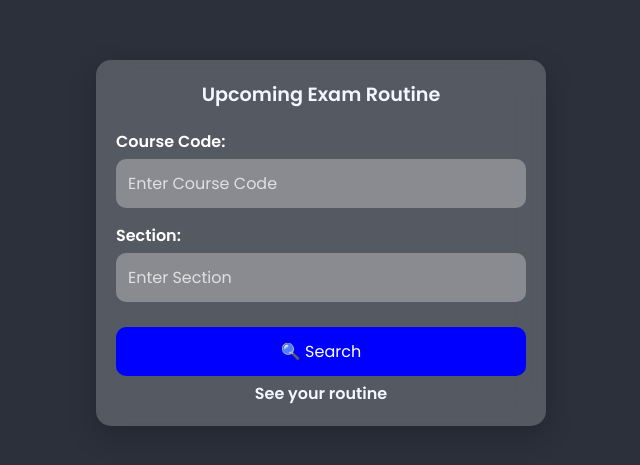
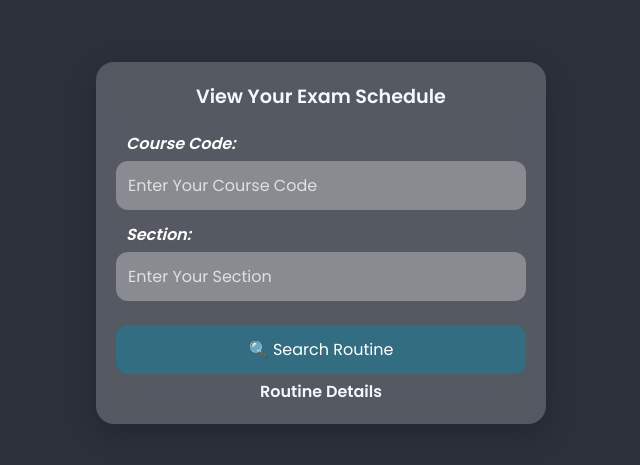
Before and after one commit to touhid404/Exam-Routine-Viewer, a plain HTML site: page index.html in a window 1280 px wide. Shown: the part 157-622 px from the top of the page, without its empty margins (319-959 px from the left). Drawn offline with Linux system fonts and the light colour scheme.

Commit message:
all complete

```diff
--- a/Styles/style.css
+++ b/Styles/style.css
@@ -9,13 +9,13 @@
 }
 
 body {
-    background: linear-gradient(135deg, #007bff, #00c6ff);
+
     background: #2B303B;
     display: flex;
     justify-content: center;
     align-items: center;
     min-height: 100vh;
-    padding: 20px;
+    padding: 5px;
 }
 
 /* Glassmorphism container */
@@ -24,7 +24,7 @@ body {
     backdrop-filter: blur(15px);
     -webkit-backdrop-filter: blur(15px);
     padding: 20px;
-    border-radius: 15px;
+    border-radius: 18px;
     box-shadow: 0 10px 30px rgba(0, 0, 0, 0.2);
     width: 90%;
     max-width: 450px;
@@ -46,22 +46,24 @@ h2 {
 
 /* Input fields */
 .input-group {
-    margin-bottom: 15px;
+    margin-bottom: 12px;
     text-align: left;
 }
 
 label {
     font-weight: 600;
+    font-style: italic;
     display: block;
     margin-bottom: 5px;
     color: #fff;
+    margin-left: 10px;
 }
 
 input {
     width: 100%;
     padding: 12px;
     border: none;
-    border-radius: 10px;
+    border-radius: 12px;
     font-size: 1em;
     background: rgba(255, 255, 255, 0.3);
     color: #fff;
@@ -78,20 +80,20 @@ input:focus {
 
 /* Search button */
 .search-btn {
-    margin-top: 10px;
+    margin-top: 12px;
     width: 100%;
     padding: 12px;
-    background: blue;
+    background: #336D82;
     color: white;
     border: none;
-    border-radius: 10px;
+    border-radius: 12px;
     font-size: 1em;
     cursor: pointer;
     transition: 0.3s;
 }
 
 .search-btn:hover {
-    background: blueviolet;
+    background:#2B303B;
     transform: scale(1.05);
 }
 
@@ -105,8 +107,8 @@ h3{
     background: rgba(255, 255, 255, 0.15);
     backdrop-filter: blur(20px);
     -webkit-backdrop-filter: blur(20px);
-    padding: 15px;
-    margin-top: 20px;
+    padding: 8px;
+    margin-top: 15px;
     border-radius: 15px;
     box-shadow: 0 8px 20px rgba(0, 0, 0, 0.15);
     text-align: left;
@@ -114,7 +116,7 @@ h3{
 }
 
 .result-item {
-    padding: 10px;
+    padding: 8px;
     border-bottom: 1px solid rgba(255, 255, 255, 0.3);
     font-size: 1rem;
 }
@@ -147,7 +149,7 @@ h3{
 @media (max-width: 500px) {
     .container {
         width: 100%;
-        padding: 15px;
+        padding: 10px;
     }
 
     h2 {
--- a/index.html
+++ b/index.html
@@ -9,21 +9,21 @@
 </head>
 <body>
     <div class="container">
-        <h2>Upcoming Exam Routine</h2>
+        <h2>View Your Exam Schedule</h2>
 
         <div class="input-group">
             <label for="courseCode">Course Code:</label>
-            <input type="text" id="courseCode" placeholder="Enter Course Code">
+            <input type="text" id="courseCode" placeholder="Enter Your Course Code">
         </div>
 
         <div class="input-group">
             <label for="section">Section:</label>
-            <input type="text" id="section" placeholder="Enter Section">
+            <input type="text" id="section" placeholder="Enter Your Section">
         </div>
 
-        <button class="search-btn" onclick="handleSearch()">🔍 Search</button>
+        <button class="search-btn" onclick="handleSearch()">🔍 Search Routine</button>
 
-        <h3>See your routine</h3>
+        <h3>Routine Details</h3>
         <div id="result-card" class="hidden"></div>
     </div>
 
```
